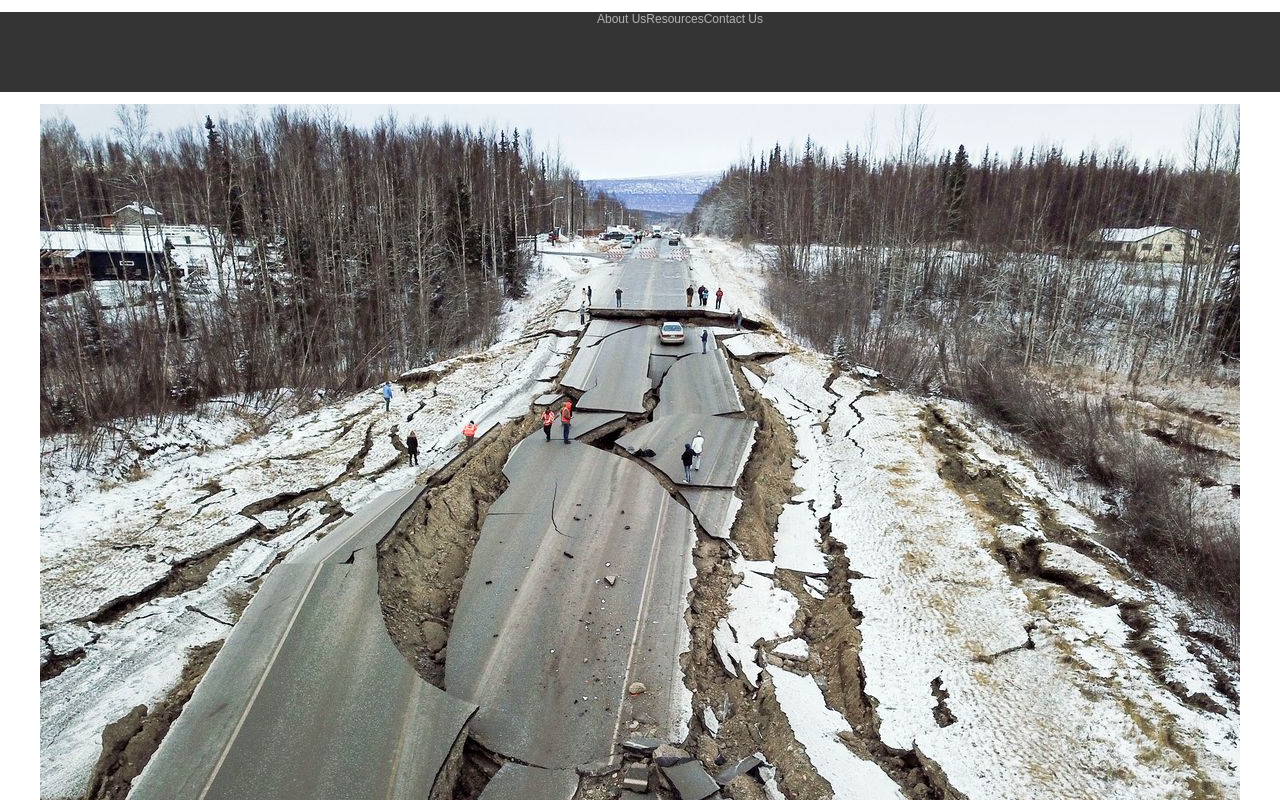
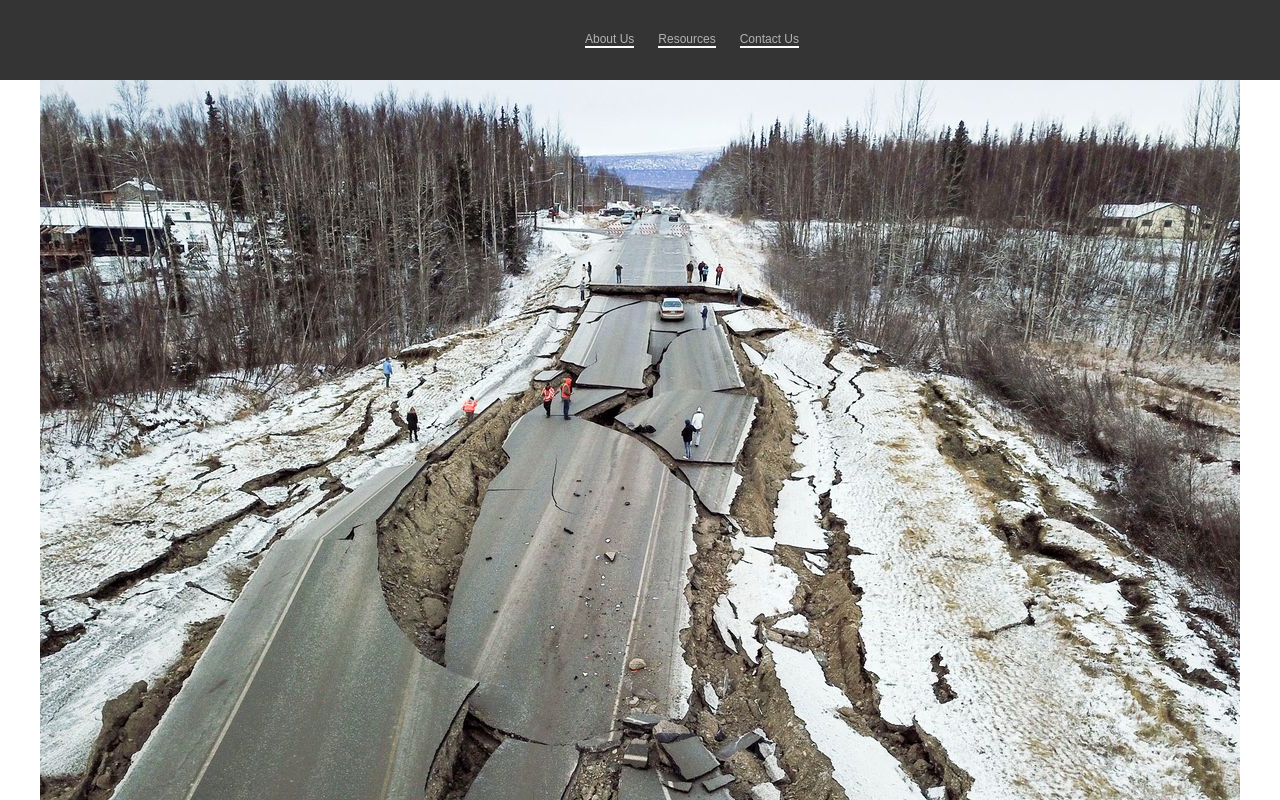
Before and after one commit to arshad1416/WDFT-PairProgramming, a React (Create React App) app in the folder client/: page / in a window 1280 px wide. Shown: the top 800 px of the page. Built offline with nearby package versions, Linux system fonts and the light colour scheme.

Commit message:
modified nav properties

```diff
--- a/client/src/Components/Nav/nav.js
+++ b/client/src/Components/Nav/nav.js
@@ -8,10 +8,10 @@ class Nav extends React.Component {
 render() {
     return (
         <div className="nav">
-        <ul className='nav__links'>
-            <li>About Us</li>
-            <li>Resources</li>
-            <li>Contact Us</li>
+        <ul className="nav__links">
+            <li className="nav__links--list">About Us</li>
+            <li className="nav__links--list">Resources</li>
+            <li className="nav__links--list">Contact Us</li>
         </ul>
         </div>
     )
--- a/client/src/Components/Nav/nav.scss
+++ b/client/src/Components/Nav/nav.scss
@@ -4,11 +4,22 @@
         list-style-type: none;
         display: flex;
         justify-content: center;
+        align-items: center;
         height: 80px;
         width: 100%;
         font-family: Arial, Helvetica, sans-serif;
         font-size: 12px;
         color: #b3b3b3;
         background-color: #343434; // rgb(52, 52, 52)
+        margin: 0 auto;
+
+        &--list {
+            margin-left: 24px;
+            border-bottom: 2px solid white;
+
+            // &--resource {
+            //     margin-left: 24px;
+            // }
+        }
     }
 }
```
